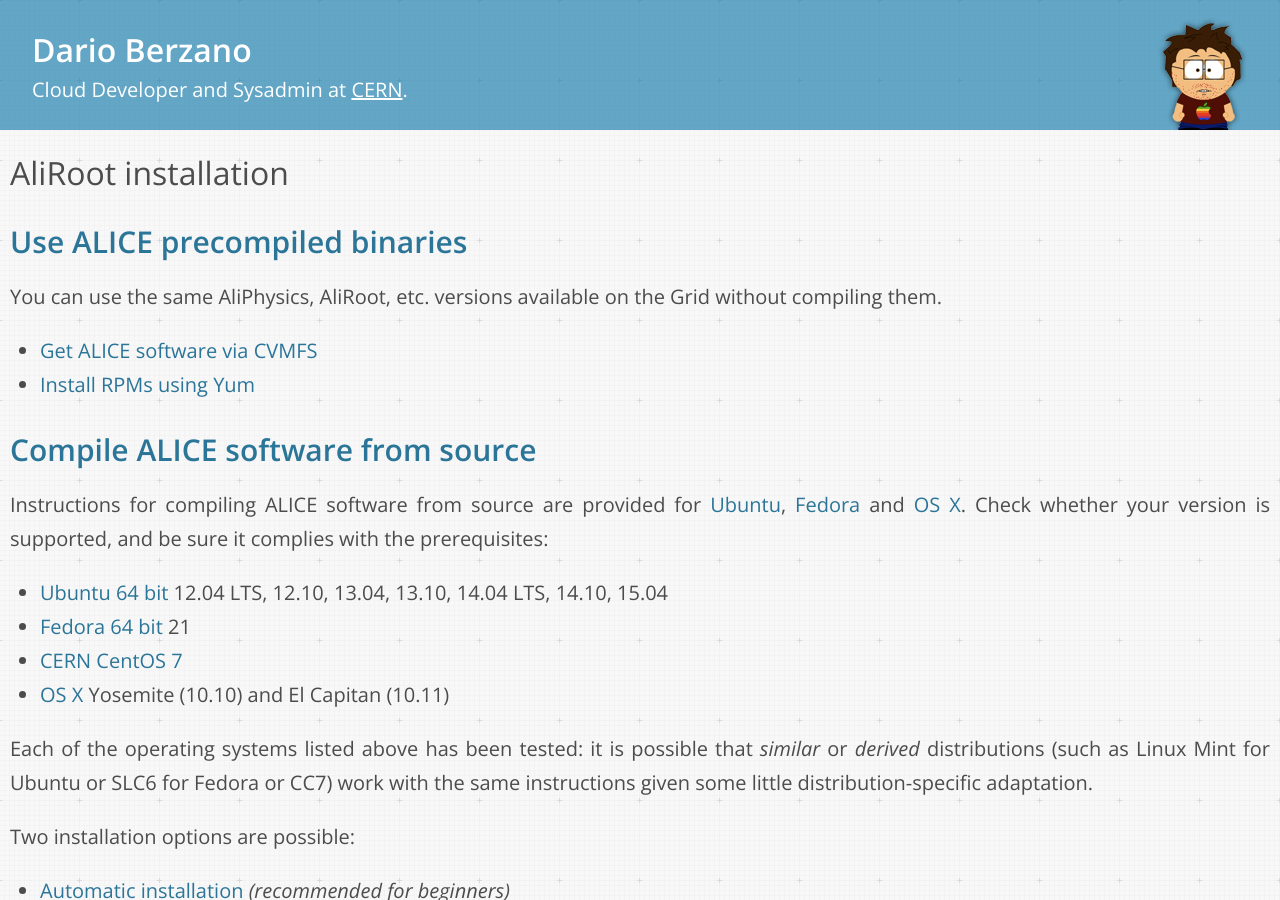
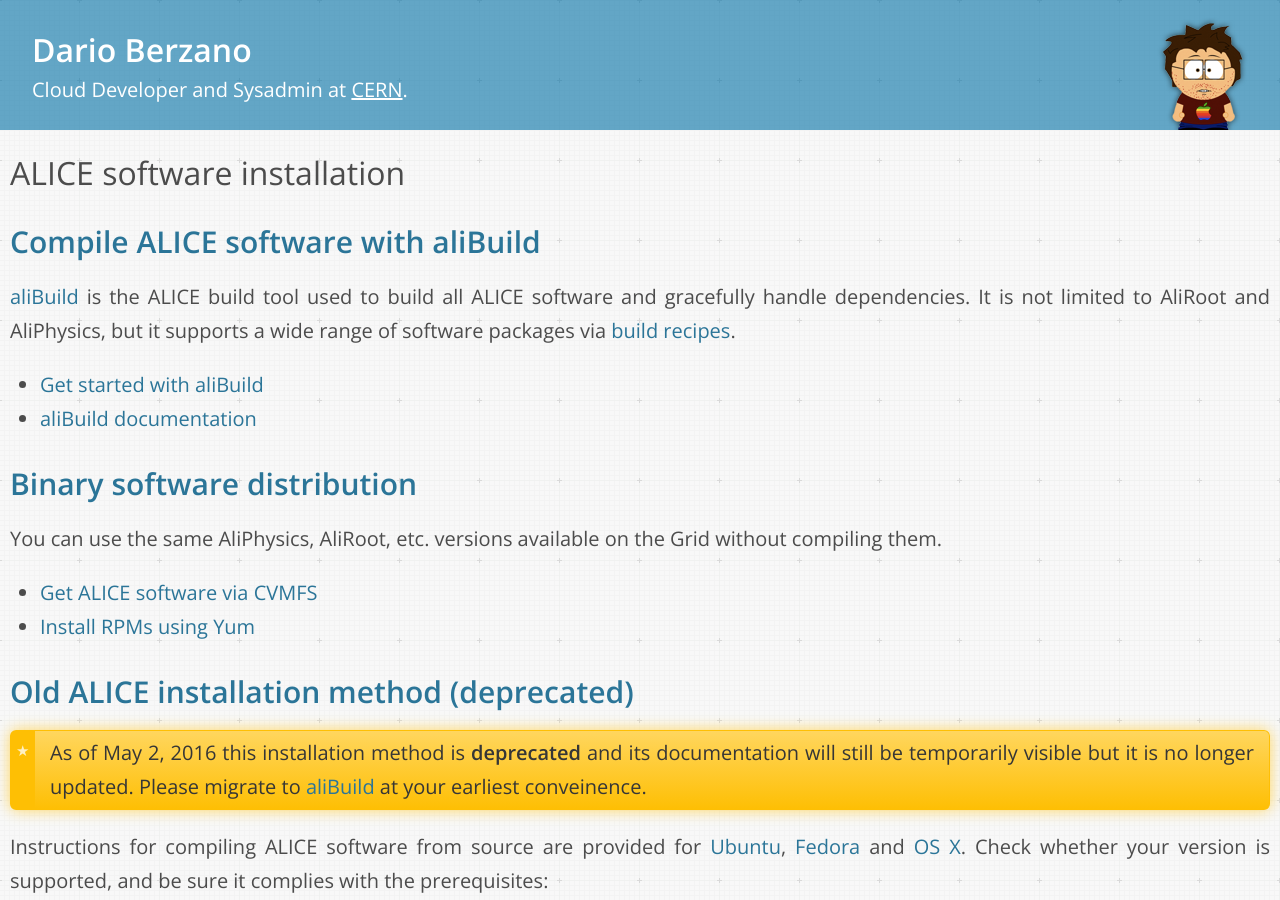
Before and after one commit to dberzano/dberzano.github.io, a Jekyll site: the page built from alice/install-aliroot/index.md, in a window 1280 px wide and 900 px high. Built offline with Jekyll 4.4.1, drawn with Linux system fonts in a browser that asks for light colours.

Commit message:
Deprecate old build method in favor of aliBuild

```diff
--- a/alice/install-aliroot/index.md
+++ b/alice/install-aliroot/index.md
@@ -1,13 +1,25 @@
 ---
-title: "AliRoot installation"
+title: "ALICE software installation"
 layout: tweet
 
 parnumbers: false
 createtoc: false
 ---
 
-Use ALICE precompiled binaries
-------------------------------
+Compile ALICE software with aliBuild
+-------------------------------------
+
+[aliBuild](https://alisw.github.io/alibuild) is the ALICE build tool used to
+build all ALICE software and gracefully handle dependencies. It is not limited
+to AliRoot and AliPhysics, but it supports a wide range of software packages via
+[build recipes](https://github.com/alisw/alidist).
+
+* [Get started with aliBuild](/alice/alibuild)
+* [aliBuild documentation](https://alisw.github.io/alibuild)
+
+
+Binary software distribution
+----------------------------
 
 You can use the same AliPhysics, AliRoot, etc. versions available on the Grid
 without compiling them.
@@ -16,8 +28,12 @@
 * [Install RPMs using Yum](rpms)
 
 
-Compile ALICE software from source
-----------------------------------
+Old ALICE installation method (deprecated)
+------------------------------------------
+
+> As of May 2, 2016 this installation method is **deprecated** and its
+> documentation will still be temporarily visible but it is no longer updated.
+> Please migrate to [aliBuild](/alice/aliBuild) at your earliest conveinence.
 
 Instructions for compiling ALICE software from source are provided for
 [Ubuntu](http://www.ubuntu.com/), [Fedora](http://fedoraproject.org/)
--- a/index.html
+++ b/index.html
@@ -26,12 +26,11 @@
       <div id="itemtitle">The ALICE Experiment @ CERN</div>
       <div id="itemcontent">
         <ul>
-          <li><a href="/alice/install-aliroot">AliRoot installation</a></li>
+          <li><a href="/alice/install-aliroot">ALICE software installation</a></li>
           <li><a href="/alice/git">ALICE Git tutorial</a></li>
           <li><a href="/alice/debug">Basic code debugging</a></li>
           <li><a href="/alice/doxygen">AliRoot Doxygen guidelines</a></li>
           <li><a href="/alice/alien-certificate">Installing the AliEn certificate</a></li>
-          <li><a href="/alice/release-validation">AliRoot Release Validation on the Cloud</a></li>
           <li><a href="/alice/vcaf">Virtual CERN Analysis Facility</a></li>
           <li><a href="/alice/make-releases">How to make ALICE releases</a></li>
         </ul>
```
Also changed, not shown: alice/install-aliroot/auto.md (+1 -0 lines), alice/install-aliroot/manual.md (+1 -0 lines).
